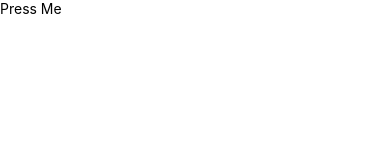
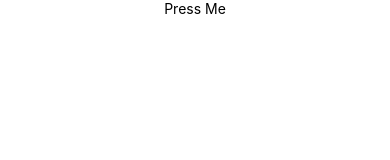
Before and after one commit to aadarshraj02/bgChanger-React-Native, a React Native app: screen / in a window 390 px wide. Shown: the top 160 px of the page. Built offline with nearby package versions, Linux system fonts and the light colour scheme.

Commit message:
added button and placed the whole in container in center

```diff
--- a/App.tsx
+++ b/App.tsx
@@ -11,7 +11,7 @@ const App = () => {
   return (
     <View>
       <StatusBar backgroundColor={'#000'} />
-      <View>
+      <View style={[styles.container]}>
         <TouchableOpacity>
           <View>
             <Text>Press Me</Text>
@@ -24,4 +24,10 @@ const App = () => {
 
 export default App;
 
-const styles = StyleSheet.create({});
+const styles = StyleSheet.create({
+  container: {
+    flex: 1,
+    alignItems: 'center',
+    justifyContent: 'center',
+  },
+});
```
